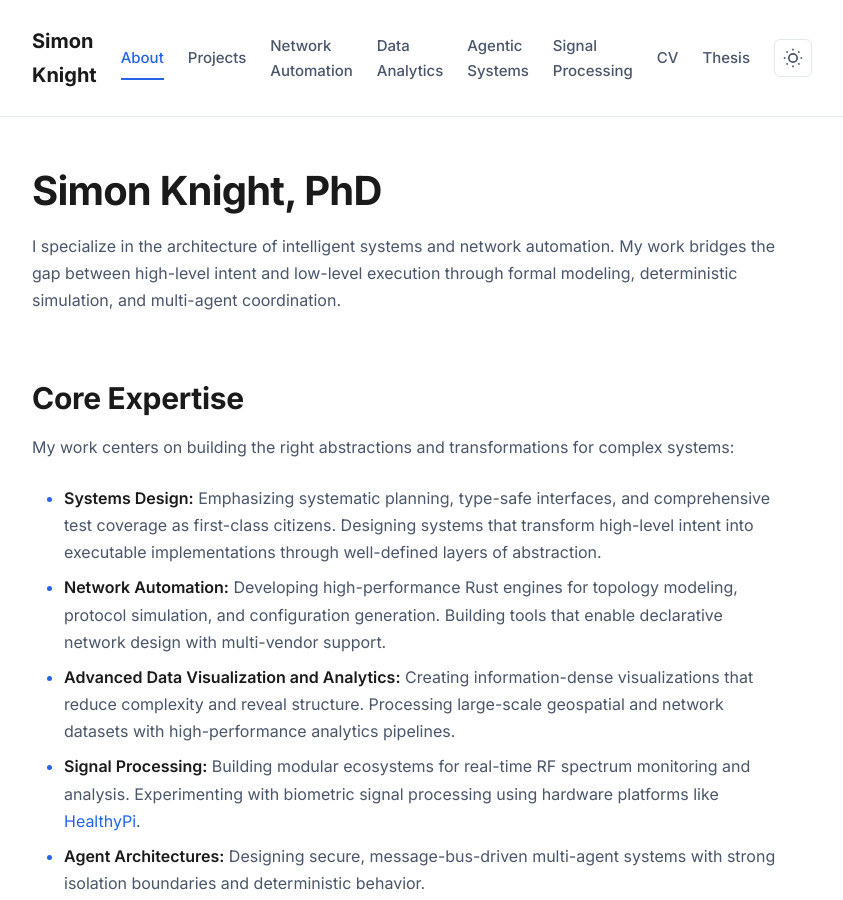
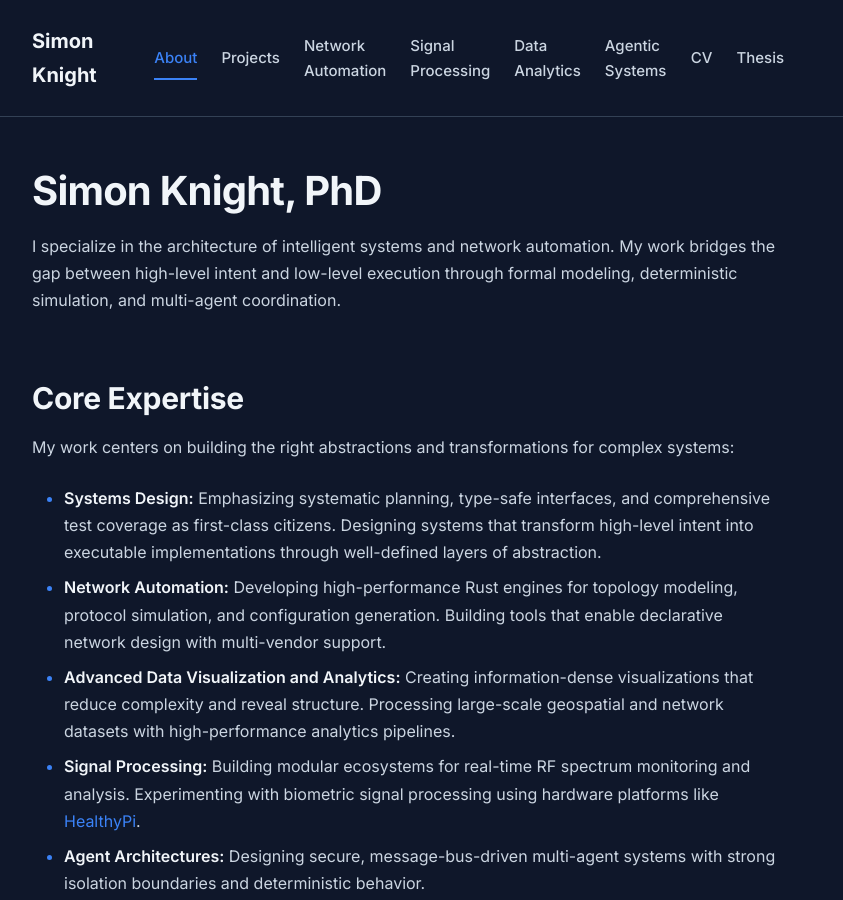
Before and after one commit to sk2/sk2.github.com, a Jekyll site: the page built from index.md, in a window 1280 px wide and 900 px high. Shown: the whole window, without its empty margins (232-1075 px from the left). Built offline with Jekyll 4.4.1, drawn with Linux system fonts in a browser that asks for light colours; our own code applies the rules of GitHub Pages for plain Markdown files.

Commit message:
Reorder navigation and make dark mode default
Navigation reordering:
- New order: Network Automation, Signal Processing, Data Analytics, Agentic Systems
- Moved Signal Processing before Data Analytics per user request

Dark mode changes:
- Remove theme toggle button and icons
- Remove theme switching JavaScript
- Set dark mode as permanent default
- Simplified to single theme

Co-Authored-By: Claude Sonnet 4.5 <noreply@anthropic.com>

```diff
--- a/_layouts/default.html
+++ b/_layouts/default.html
@@ -28,27 +28,11 @@
             <a href="{{ '/' | relative_url }}" {% if page.url == '/' or page.url == '/index.html' %}class="active"{% endif %}>About</a>
             <a href="{{ '/projects' | relative_url }}" {% if page.url contains 'projects' %}class="active"{% endif %}>Projects</a>
             <a href="{{ '/network-automation' | relative_url }}" {% if page.url contains 'network-automation' %}class="active"{% endif %}>Network Automation</a>
+            <a href="{{ '/signal-processing' | relative_url }}" {% if page.url contains 'signal-processing' %}class="active"{% endif %}>Signal Processing</a>
             <a href="{{ '/data-analytics' | relative_url }}" {% if page.url contains 'data-analytics' %}class="active"{% endif %}>Data Analytics</a>
             <a href="{{ '/agentic-systems' | relative_url }}" {% if page.url contains 'agentic-systems' %}class="active"{% endif %}>Agentic Systems</a>
-            <a href="{{ '/signal-processing' | relative_url }}" {% if page.url contains 'signal-processing' %}class="active"{% endif %}>Signal Processing</a>
             <a href="{{ '/cv' | relative_url }}" {% if page.url contains 'cv' %}class="active"{% endif %}>CV</a>
             <a href="{{ '/thesis' | relative_url }}" {% if page.url contains 'thesis' %}class="active"{% endif %}>Thesis</a>
-            <button id="theme-toggle" class="theme-toggle" aria-label="Toggle dark mode">
-              <svg class="sun-icon" width="20" height="20" viewBox="0 0 24 24" fill="none" stroke="currentColor" stroke-width="2">
-                <circle cx="12" cy="12" r="5"></circle>
-                <line x1="12" y1="1" x2="12" y2="3"></line>
-                <line x1="12" y1="21" x2="12" y2="23"></line>
-                <line x1="4.22" y1="4.22" x2="5.64" y2="5.64"></line>
-                <line x1="18.36" y1="18.36" x2="19.78" y2="19.78"></line>
-                <line x1="1" y1="12" x2="3" y2="12"></line>
-                <line x1="21" y1="12" x2="23" y2="12"></line>
-                <line x1="4.22" y1="19.78" x2="5.64" y2="18.36"></line>
-                <line x1="18.36" y1="5.64" x2="19.78" y2="4.22"></line>
-              </svg>
-              <svg class="moon-icon" width="20" height="20" viewBox="0 0 24 24" fill="none" stroke="currentColor" stroke-width="2">
-                <path d="M21 12.79A9 9 0 1 1 11.21 3 7 7 0 0 0 21 12.79z"></path>
-              </svg>
-            </button>
           </nav>
         </div>
       </header>
@@ -70,31 +54,8 @@
     </div>
 
     <script>
-      // Dark mode toggle with system preference detection
-      const themeToggle = document.getElementById('theme-toggle');
-      const html = document.documentElement;
-
-      // Check for saved theme preference or use system preference
-      const getThemePreference = () => {
-        const stored = localStorage.getItem('theme');
-        if (stored) return stored;
-        return window.matchMedia('(prefers-color-scheme: dark)').matches ? 'dark' : 'light';
-      };
-
-      const setTheme = (theme) => {
-        html.setAttribute('data-theme', theme);
-        localStorage.setItem('theme', theme);
-      };
-
-      // Initialize theme
-      setTheme(getThemePreference());
-
-      // Toggle theme
-      themeToggle.addEventListener('click', () => {
-        const currentTheme = html.getAttribute('data-theme');
-        const newTheme = currentTheme === 'dark' ? 'light' : 'dark';
-        setTheme(newTheme);
-      });
+      // Set dark mode by default
+      document.documentElement.setAttribute('data-theme', 'dark');
 
       // Syntax highlighting
       document.addEventListener('DOMContentLoaded', function() {
```
